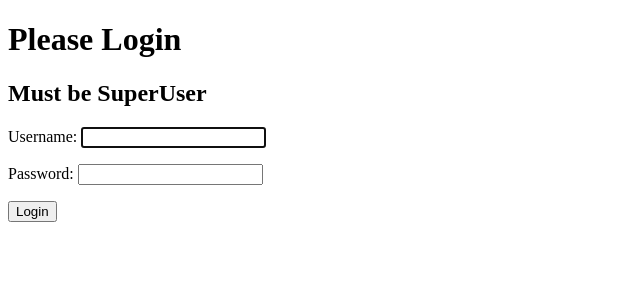
After one commit to Achan40/Portfolio_FullStack, a Django app: page /accounts/login/ in a window 1280 px wide. The commit adds this page. Shown: the top 300 px of the page, without its empty margins (0-640 px from the left). Run offline with Django 3.2, Linux system fonts and the light colour scheme.

```diff
--- a/portfolio/Basic_app/models.py
+++ b/portfolio/Basic_app/models.py
@@ -16,7 +16,7 @@ class Project(models.Model):
     text = models.TextField()
 
     def __str__(self):
-        return self.author
+        return self.title
 
     # After a new project is created, go to its detail page
     def get_absolute_url(self):
--- a/portfolio/Basic_app/templates/Basic_app/login.html
+++ /dev/null
@@ -1,4 +0,0 @@
-{% extends "Basic_app/base.html" %}
-{% block content%}
-
-{% endblock %}
--- a/portfolio/Basic_app/templates/Basic_app/project_detail.html
+++ b/portfolio/Basic_app/templates/Basic_app/project_detail.html
@@ -4,4 +4,10 @@
     <h2>{{ project.link }}</h2>
     <h2>{{ project.text }}</h2>
     <h2>{{ project.project_pic}}</h2>
+
+{% if user.is_authenticated %}
+<a class="btn btn-primary" href="{% url 'project_edit' pk=project.pk %}">Edit Project</a>
+<a class="btn btn-primary" href="{% url 'project_remove' pk=project.pk %}">Remove Project</a>
+{% endif %}
+
 {% endblock %}
--- /dev/null
+++ b/portfolio/Basic_app/templates/registration/login.html
@@ -0,0 +1,17 @@
+{% extends "Basic_app/base.html" %}
+{% block content%}
+    <h1>Please Login</h1>
+    <h2>Must be SuperUser</h2>
+
+    {% if form.errors %}
+        <p>Your username or password didn't match. Try again</p>
+    {% endif %}
+
+    <form action="{% url 'login' %}" method="POST">
+        {% csrf_token %}
+            {{ form.as_p }}
+            <input type="submit" class="btn btn-primary" value="Login">
+            <input type="hidden" name="next" value="{{next}}">
+    </form>
+
+{% endblock %}
--- a/portfolio/Basic_app/urls.py
+++ b/portfolio/Basic_app/urls.py
@@ -15,8 +15,10 @@ urlpatterns = [
     # List of projects
     url(r'^projects/$',views.ProjectList.as_view(),name='project_list'),
 
-    # New project create page
+    # New project creation,updating, and deleting
     url(r'^projects/new/$',views.ProjectCreate.as_view(),name='project_create'),
+    url(r'^projects/(?P<pk>\d+)/edit/$',views.ProjectUpdate.as_view(),name='project_edit'),
+    url(r'^projects/(?P<pk>\d+)/remove/$',views.ProjectDelete.as_view(),name='project_remove'),
 
     # Url for project detail generated by primary key
     url(r'^projects/(?P<pk>\d+)$',views.ProjectDetailView.as_view(),name='project_detail'),
--- a/portfolio/portfolio/settings.py
+++ b/portfolio/portfolio/settings.py
@@ -123,3 +123,6 @@ USE_TZ = True
 
 STATIC_URL = '/static/'
 STATIC_ROOT = os.path.join(BASE_DIR,'static')
+
+# redirect to homepage
+LOGIN_REDIRECT_URL = '/'
--- a/portfolio/portfolio/urls.py
+++ b/portfolio/portfolio/urls.py
@@ -16,8 +16,16 @@ Including another URLconf
 from django.contrib import admin
 from django.urls import path
 from django.conf.urls import url,include
+from django.contrib.auth import views
 
 urlpatterns = [
     path('admin/', admin.site.urls),
     url(r'',include('Basic_app.urls')),
+
+    # adding login and logout functionality
+    # django automatically links up the view of this page with login.html since it is in templates directory
+    url(r'^accounts/login/$',views.LoginView.as_view(),name='login'),
+
+    # When you logout, you go to the next page
+    url(r'^accounts/logout/$',views.LogoutView.as_view(),name='logout',kwargs={'next_page':'/'}),
 ]
```
Also changed, not shown: portfolio/Basic_app/templates/Basic_app/project_delete_confirm.html (added, +8 -0 lines), portfolio/Basic_app/views.py (+23 -5 lines), portfolio/db.sqlite3.
